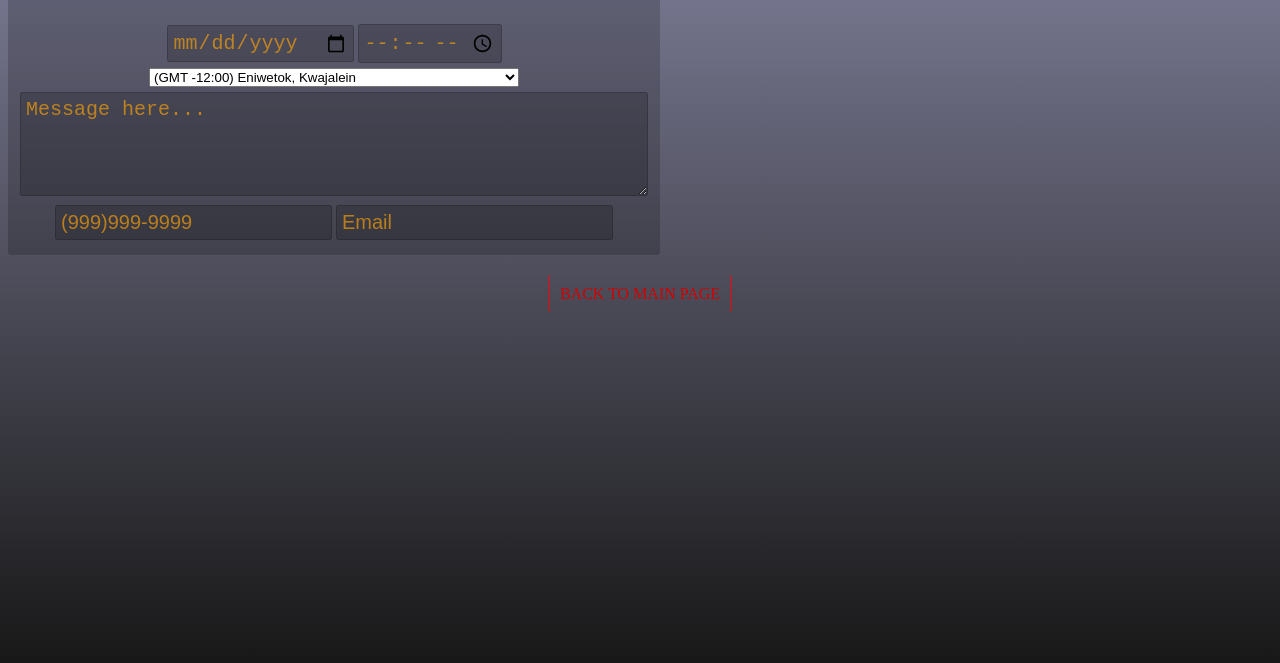
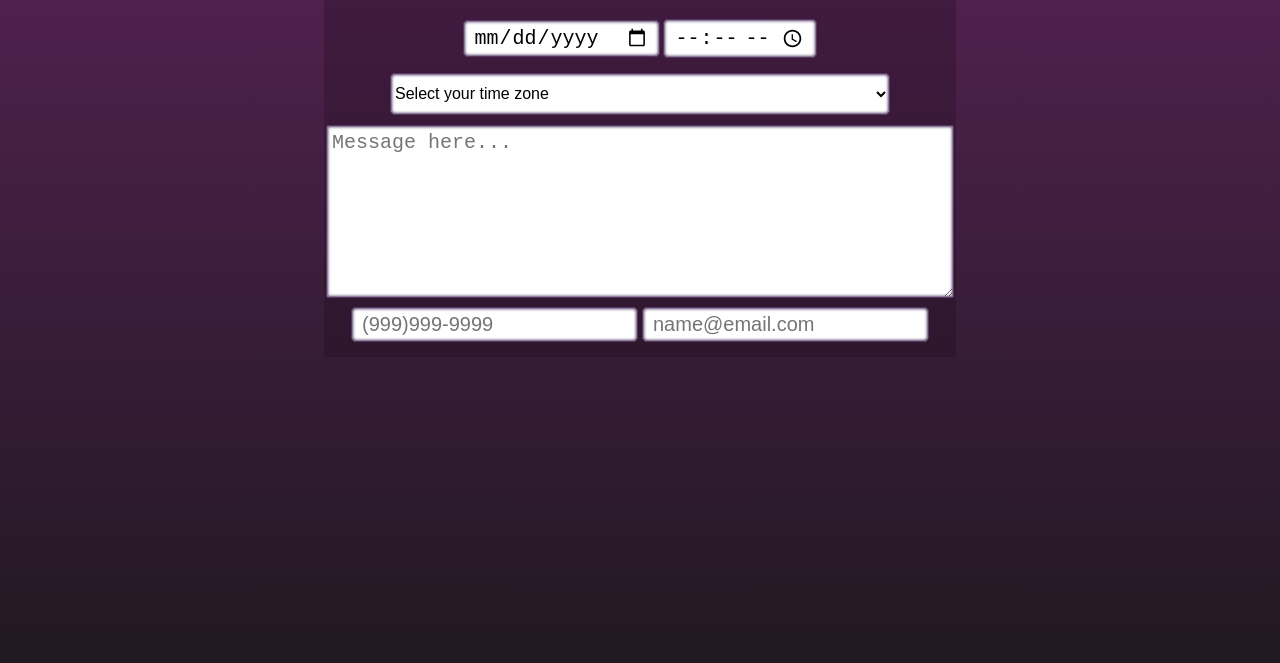
Before and after one commit to Zesc/P4-scheduling-form, a plain HTML site: page index.html in a window 1280 px wide. Shown: the part 137-800 px from the top of the page. Drawn offline with Linux system fonts and the light colour scheme.

Commit message:
add minor changes to scheduling form

```diff
--- a/index.html
+++ b/index.html
@@ -4,52 +4,113 @@
     <meta charset="UTF-8">
     <link rel="stylesheet" href="style.css">
     <title>Project 4: Scheduling Form</title>
+    <link href="https://fonts.googleapis.com/css?family=Roboto:300,500" rel="stylesheet">
 </head>
 <body>
     <div class="container">
-    <h1>Scheduling Form</h1>
-    <input type="date" placeholder="Date">
-    <input type="time"><br/>
-    <select name="DropDownTimeZone">
-        <option value="-12.0">(GMT -12:00) Eniwetok, Kwajalein</option>
-        <option value="-11.0">(GMT -11:00) Midway Island, Samoa</option>
-        <option value="-10.0">(GMT -10:00) Hawaii</option>
-        <option value="-9.0">(GMT -9:00) Alaska</option>
-        <option value="-8.0">(GMT -8:00) Pacific Time (US &amp; Canada)</option>
-        <option value="-7.0">(GMT -7:00) Mountain Time (US &amp; Canada)</option>
-        <option value="-6.0">(GMT -6:00) Central Time (US &amp; Canada), Mexico City</option>
-        <option value="-5.0">(GMT -5:00) Eastern Time (US &amp; Canada), Bogota, Lima</option>
-        <option value="-4.0">(GMT -4:00) Atlantic Time (Canada), Caracas, La Paz</option>
-        <option value="-3.5">(GMT -3:30) Newfoundland</option>
-        <option value="-3.0">(GMT -3:00) Brazil, Buenos Aires, Georgetown</option>
-        <option value="-2.0">(GMT -2:00) Mid-Atlantic</option>
-        <option value="-1.0">(GMT -1:00 hour) Azores, Cape Verde Islands</option>
-        <option value="0.0">(GMT) Western Europe Time, London, Lisbon, Casablanca</option>
-        <option value="1.0">(GMT +1:00 hour) Brussels, Copenhagen, Madrid, Paris</option>
-        <option value="2.0">(GMT +2:00) Kaliningrad, South Africa</option>
-        <option value="3.0">(GMT +3:00) Baghdad, Riyadh, Moscow, St. Petersburg</option>
-        <option value="3.5">(GMT +3:30) Tehran</option>
-        <option value="4.0">(GMT +4:00) Abu Dhabi, Muscat, Baku, Tbilisi</option>
-        <option value="4.5">(GMT +4:30) Kabul</option>
-        <option value="5.0">(GMT +5:00) Ekaterinburg, Islamabad, Karachi, Tashkent</option>
-        <option value="5.5">(GMT +5:30) Bombay, Calcutta, Madras, New Delhi</option>
-        <option value="5.75">(GMT +5:45) Kathmandu</option>
-        <option value="6.0">(GMT +6:00) Almaty, Dhaka, Colombo</option>
-        <option value="7.0">(GMT +7:00) Bangkok, Hanoi, Jakarta</option>
-        <option value="8.0">(GMT +8:00) Beijing, Perth, Singapore, Hong Kong</option>
-        <option value="9.0">(GMT +9:00) Tokyo, Seoul, Osaka, Sapporo, Yakutsk</option>
-        <option value="9.5">(GMT +9:30) Adelaide, Darwin</option>
-        <option value="10.0">(GMT +10:00) Eastern Australia, Guam, Vladivostok</option>
-        <option value="11.0">(GMT +11:00) Magadan, Solomon Islands, New Caledonia</option>
-        <option value="12.0">(GMT +12:00) Auckland, Wellington, Fiji, Kamchatka</option>
-    </select>
-    <br/>
-    <textarea rows="4" cols="50" name="comment" placeholder="Message here..."></textarea><br/>
-    <input type="tel" name="phone" placeholder="(999)999-9999"  pattern='[\(]\d{3}[\)]\d{3}[\-]\d{4}'>
-    <input type="email" name="email" placeholder="Email">
-    </div>
-    <div class="back-to-main">
-        <a href="https://zesc.github.io/P1-Multi-Page-Website/">BACK TO MAIN PAGE</a>
+        <h1>SCHEDULING FORM</h1>
+        <input type="date">
+        <input type="time"><br/>
+        <select name="DropDownTimeZone">
+            <option>Select your time zone</option>
+            <option value="-12.0">
+                (GMT -12:00) Eniwetok, Kwajalein
+            </option>
+            <option value="-11.0">
+                (GMT -11:00) Midway Island, Samoa
+                </option>
+            <option value="-10.0">
+                (GMT -10:00) Hawaii
+            </option>
+            <option value="-9.0">
+                (GMT -9:00) Alaska
+            </option>
+            <option value="-8.0">
+                (GMT -8:00) Pacific Time (US &amp; Canada)
+            </option>
+            <option value="-7.0">
+                (GMT -7:00) Mountain Time (US &amp; Canada)
+            </option>
+            <option value="-6.0">
+                (GMT -6:00) Central Time (US &amp; Canada), Mexico City
+            </option>
+            <option value="-5.0">
+                (GMT -5:00) Eastern Time (US &amp; Canada), Bogota, Lima
+            </option>
+            <option value="-4.0">
+                (GMT -4:00) Atlantic Time (Canada), Caracas, La Paz
+            </option>
+            <option value="-3.5">
+                (GMT -3:30) Newfoundland
+            </option>
+            <option value="-3.0">
+                (GMT -3:00) Brazil, Buenos Aires, Georgetown
+            </option>
+            <option value="-2.0">
+                (GMT -2:00) Mid-Atlantic
+            </option>
+            <option value="-1.0">
+                (GMT -1:00 hour) Azores, Cape Verde Islands
+            </option>
+            <option value="0.0">
+                (GMT) Western Europe Time, London, Lisbon, Casablanca
+            </option>
+            <option value="1.0">
+                (GMT +1:00 hour) Brussels, Copenhagen, Madrid, Paris
+            </option>
+            <option value="2.0">
+                (GMT +2:00) Kaliningrad, South Africa
+            </option>
+            <option value="3.0">
+                (GMT +3:00) Baghdad, Riyadh, Moscow, St. Petersburg
+            </option>
+            <option value="3.5">
+                (GMT +3:30) Tehran
+            </option>
+            <option value="4.0">
+                (GMT +4:00) Abu Dhabi, Muscat, Baku, Tbilisi
+            </option>
+            <option value="4.5">
+                (GMT +4:30) Kabul
+            </option>
+            <option value="5.0">
+                (GMT +5:00) Ekaterinburg, Islamabad, Karachi, Tashkent
+            </option>
+            <option value="5.5">
+                (GMT +5:30) Bombay, Calcutta, Madras, New Delhi
+            </option>
+            <option value="5.75">
+                (GMT +5:45) Kathmandu
+            </option>
+            <option value="6.0">
+                (GMT +6:00) Almaty, Dhaka, Colombo
+            </option>
+            <option value="7.0">
+                (GMT +7:00) Bangkok, Hanoi, Jakarta
+            </option>
+            <option value="8.0">
+                (GMT +8:00) Beijing, Perth, Singapore, Hong Kong
+            </option>
+            <option value="9.0">
+                (GMT +9:00) Tokyo, Seoul, Osaka, Sapporo, Yakutsk
+            </option>
+            <option value="9.5">
+                (GMT +9:30) Adelaide, Darwin
+            </option>
+            <option value="10.0">
+                (GMT +10:00) Eastern Australia, Guam, Vladivostok
+            </option>
+            <option value="11.0">
+                (GMT +11:00) Magadan, Solomon Islands, New Caledonia
+            </option>
+            <option value="12.0">
+                (GMT +12:00) Auckland, Wellington, Fiji, Kamchatka
+            </option>
+        </select>
+        <br/>
+        <textarea rows="7" cols="50" name="comment" placeholder="Message here..."></textarea><br/>
+        <input type="tel" name="phone" placeholder="(999)999-9999"  pattern='[\(]\d{3}[\)]\d{3}[\-]\d{4}'>
+        <input type="email" name="email" placeholder="name@email.com">
     </div>
 </body>
 </html>
--- a/style.css
+++ b/style.css
@@ -1,63 +1,77 @@
-@import 'https://fonts.googleapis.com/css?family=Lobster';
-
-html{
+html {
     height: 100%;
-    background: linear-gradient(to bottom, rgba(18, 18, 75, 0.51), rgb(24, 24, 24));
+    background: linear-gradient(to top, #211922, #582256);
 }
 
-.container{
+.container {
     width: 50%;
     background: rgba(0, 0, 0, 0.18);
     text-align: center;
     border-radius: 3px;
-    padding: 10px;
-    color: #ffa306;
+    color: #d6dad9;
+    margin: 5% auto;
+    font-family: 'Roboto', sans-serif;
+    padding-bottom: 10px;
 }
 
-h1{
-    font-size: 50px;
+h1 {
+    padding-top: 10px;
+    font-family: bold;
+    line-height: 1.5;
     padding-bottom: 10px;
-    font-family: 'Lobster', cursive;
-    border-bottom: 3px solid #ffa306;
+    border-bottom: 3px solid rgba(214, 218, 217, .7);
 
 }
 
 input{
     font-size: 20px;
-    padding: 5px;
-    background: rgba(0, 0, 0, 0.18);
-    border: 1px solid rgba(0, 0, 0, 0.18);
-    border-radius: 3px;
+    padding: 5px 10px;
+    background: rgba(255, 255, 255, 1);
+    border: 1px solid #533963;
+    border-radius: 5px;
     margin-bottom: 5px;
-    color: rgba(255, 163, 6, 0.65);
+    box-shadow: inset 0 0 3px 1px #533963;
 }
 
-textarea::-webkit-input-placeholder, input::-webkit-input-placeholder{
-    color: rgba(255, 163, 6, 0.65);
+input:focus {
+    outline: none;
 }
 
-textarea{
+div.container > select {
+    width: 500px;
+    height: 42px;
+    font-size: 16px;
+    margin: 10px 0;
+    background: rgba(255, 255, 255, 1);
+    border: 1px solid #533963;
+    box-shadow: inset 0 0 3px 1px #533963;
+    border-radius: 5px;
+}
+
+textarea {
     font-size: 20px;
     padding: 5px;
-    background: rgba(0, 0, 0, 0.18);
-    border: 1px solid rgba(0, 0, 0, 0.18);
+    background: rgba(255, 255, 255, 1);
+    border: 1px solid #533963;
     border-radius: 3px;
     margin-bottom: 5px;
     color: #ffa306;
+    box-shadow: inset 0 0 3px 1px #533963;
 }
 
-select{
+select {
     margin-bottom: 5px;
 }
 
-.back-to-main{
+.back-to-main {
     position: relative;
     clear: both;
     text-align: center;
     top: 30px;
     margin-bottom: 20px;
 }
-.back-to-main > a{
+
+.back-to-main > a {
     text-decoration: none;
     color: #d40000;
     border-left: 1px solid red;
@@ -66,7 +80,7 @@ select{
     padding: 10px;
 }
 
-.back-to-main > a:hover{
+.back-to-main > a:hover {
     color: white;
     background-color: red;
     border-radius: 5px;
```
